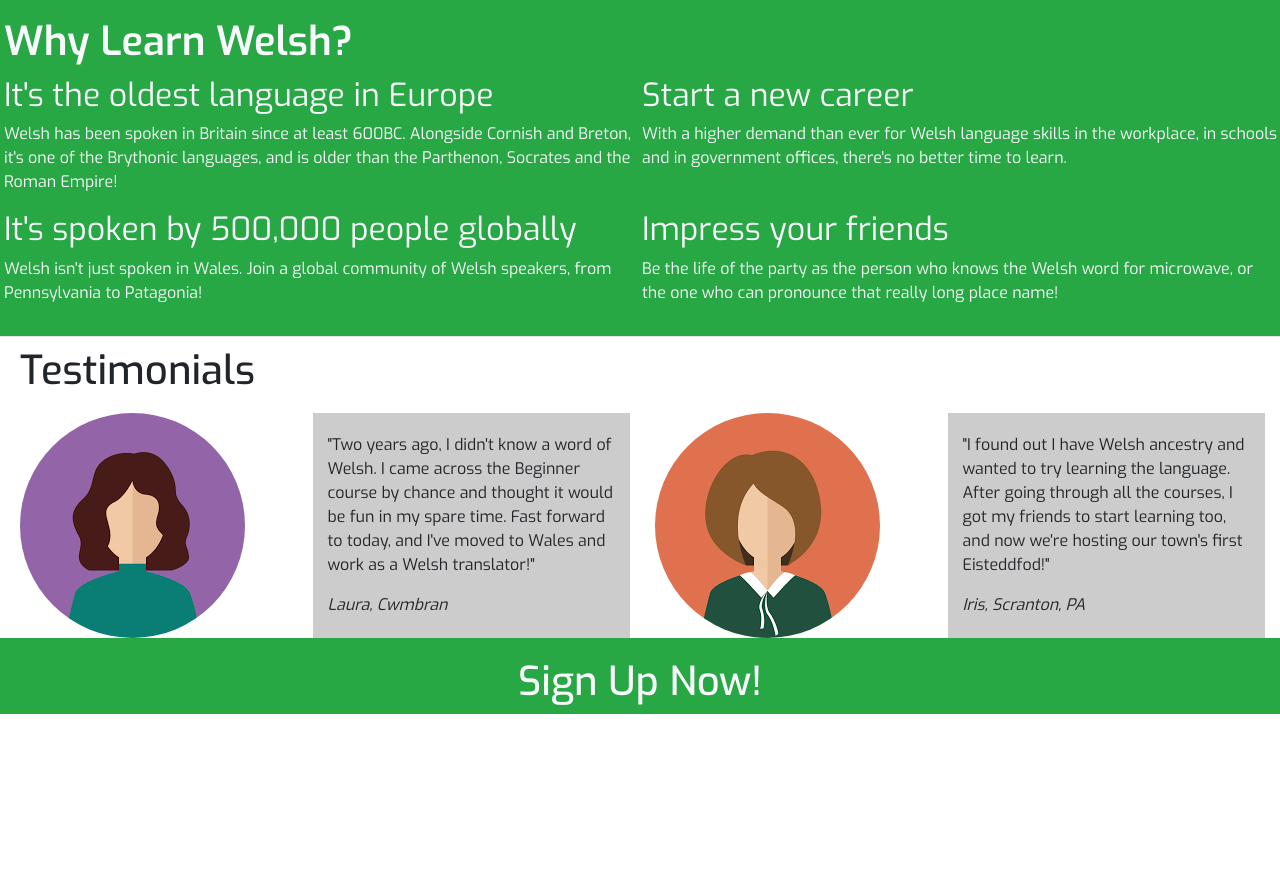
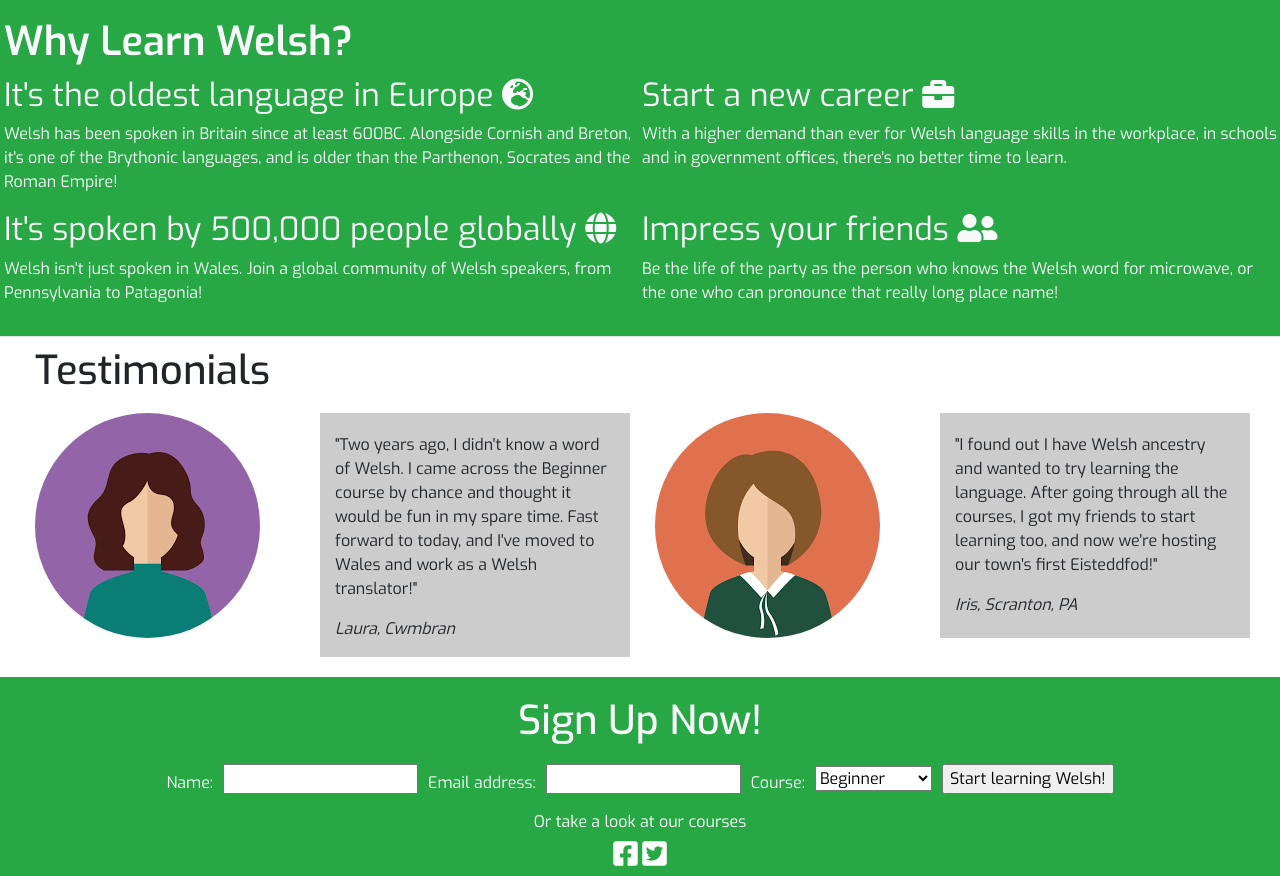
Before and after one commit to carwynteifion/Milestone-Project-1-UCFD, a plain HTML site: page index.html in a window 1280 px wide. Shown: the part 362-1238 px from the top of the page. Before the commit the page ends 1076 px from the top, so only its background shows below. Drawn offline with nearby package versions, Linux system fonts and the light colour scheme.

Commit message:
feat: add sign-up form and Font Awesome icons

```diff
--- a/assets/css/style.css
+++ b/assets/css/style.css
@@ -68,6 +68,7 @@ hr {
 
 .testimonials {
     padding-top: 10px;
+    padding-bottom: 20px;
     margin-left: 20px;
     margin-right: 20px;
     font-family: "Exo", sans-serif;
@@ -119,6 +120,36 @@ nav {
 
 .sign-up h1 {
     font-weight: 500;
+    padding-bottom: 10px;
+}
+
+footer a {
+    color: #fff;
+}
+
+footer a:visited {
+    color: yellow;
+}
+
+footer a:hover {
+    color: #ccc;
+}
+
+input, select, label {
+    margin-left: 5px;
+    margin-right: 5px;
+}
+
+label {
+    margin-top: 8px;
+}
+
+form {
+    padding-bottom: 15px;
+}
+
+.socials a {
+    font-size: 28px;
 }
 
 /*------------------------------------------Media Queries*/
--- a/index.html
+++ b/index.html
@@ -7,6 +7,7 @@
     <meta name="keywords" content="Dragon, Courses, Welsh, Wales, Learn, Language">
     <link rel="stylesheet" href="https://maxcdn.bootstrapcdn.com/bootstrap/4.5.2/css/bootstrap.min.css">
     <link rel="stylesheet" href="https://cdnjs.cloudflare.com/ajax/libs/hover.css/2.3.1/css/hover-min.css">
+    <link rel="stylesheet" href="https://use.fontawesome.com/releases/v5.11.1/css/all.css">
     <link rel="preconnect" href="https://fonts.googleapis.com">
     <link rel="preconnect" href="https://fonts.gstatic.com" crossorigin>
     <link href="https://fonts.googleapis.com/css2?family=Exo:wght@100;200;300;400;500;600;700;800;900&family=Noto+Sans+JP:wght@100;300;400;500;700;900&display=swap" rel="stylesheet">
@@ -16,7 +17,7 @@
 <body>
     <header>
         <nav class="navbar navbar-expand bg-success navbar-dark fixed-top uppercase" role="navigation">
-            <a href="index.html" id="title" class="navbar-brand">Dragon Courses</a>
+            <a href="index.html" id="title" class="navbar-brand">Dragon Courses <i class="fas fa-dragon"></i></a>
             <ul class="navbar-nav ml-auto">
                 <li class="nav-item active"><a class="nav-link" href="index.html">Home<span class="sr-only">(current)</span></a></li>
                 <li class="nav-item"><a class="nav-link" href="courses.html">Our Courses</a></li>
@@ -39,21 +40,21 @@
             </div>
             <div class="row ml-1 no-gutters">
                 <div class="col-md-6">
-                    <h2 class="why-learn-sub">It's the oldest language in Europe</h2>
+                    <h2 class="why-learn-sub">It's the oldest language in Europe <i class="fas fa-globe-europe"></i></h2>
                     <p class="why-learn-text">Welsh has been spoken in Britain since at least 600BC. Alongside Cornish and Breton, it's one of the Brythonic languages, and is older than the Parthenon, Socrates and the Roman Empire!</p>
                 </div>
                 <div class="col-md-6">
-                    <h2 class="why-learn-sub">Start a new career</h2>
+                    <h2 class="why-learn-sub">Start a new career <i class="fas fa-briefcase"></i></h2>
                     <p class="why-learn-text">With a higher demand than ever for Welsh language skills in the workplace, in schools and in government offices, there's no better time to learn.</p>
                 </div>
             </div>
             <div class="row ml-1 no-gutters">
                 <div class="col-md-6">
-                    <h2 class="why-learn-sub">It's spoken by 500,000 people globally</h2>
+                    <h2 class="why-learn-sub">It's spoken by 500,000 people globally <i class="fa fa-globe"></i></h2>
                     <p class="why-learn-text">Welsh isn't just spoken in Wales. Join a global community of Welsh speakers, from Pennsylvania to Patagonia!</p>
                 </div>
                 <div class="col-md-6">
-                    <h2 class="why-learn-sub">Impress your friends</h2>
+                    <h2 class="why-learn-sub">Impress your friends <i class="fas fa-user-friends"></i></h2>
                     <p class="why-learn-text">Be the life of the party as the person who knows the Welsh word for microwave, or the one who can pronounce that really long place name!</p>
                 </div>
             </div>
@@ -61,6 +62,7 @@
     </section>
     <hr>
     <section>
+        <div class="container-fluid">
             <div class="row no-gutters">
                 <div class="col">
                     <div class="testimonials">
@@ -70,7 +72,7 @@
                             </div>
                         </div>
                         <div class="row">
-                        <div class="col-md-6">
+                            <div class="col-sm-6">
                                 <div class="row">
                                     <div class="col-md-6 image">
                                         <img src="assets/img/woman1.png" alt="portrait image of female avatar" class="rounded-circle">
@@ -96,6 +98,7 @@
                     </div>
                 </div>
             </div>
+        </div>
     </section>
     <footer>
         <div class="row sign-up bg-success text-light no-gutters">
@@ -105,10 +108,32 @@
                         <h1>Sign Up Now!</h1>
                     </div>
                 </div>
-                <form action="post"></form>
+                <div class="row sign-up-form">
+                    <div class="col">
+                        <form method="post" action="https://formdump.codeinstitute.net/" class="form-inline justify-content-center">
+                            <label for="name">Name:</label>
+                            <input type="text" id="name" name="name">
+                            <label for="email">Email address:</label>
+                            <input type="email" id="email" name="email">
+                            <label for="course">Course:</label>
+                            <select id="course" name="course">
+                                <option value="beginner">Beginner</option>
+                                <option value="intermediate">Intermediate</option>
+                                <option value="advanced">Advanced</option>
+                            </select>
+                            <input type="submit" value="Start learning Welsh!">
+                        </form>
+                    </div>
+                </div>
+                <a class="text-decoration-none" href="courses.html">Or take a look at our courses</a>
+                <div class="row socials">
+                    <div class="col">
+                        <a href="https://www.facebook.com/" target="_blank"><i class="fab fa-facebook-square"></i></a>
+                        <a href="https://www.twitter.com/" target="_blank"><i class="fab fa-twitter-square"></i></a>
+                    </div>
+                </div>
             </div>
         </div>
     </footer>
-
 </body>
 </html>
```
Lines whose indentation alone changed are shown as unchanged.
